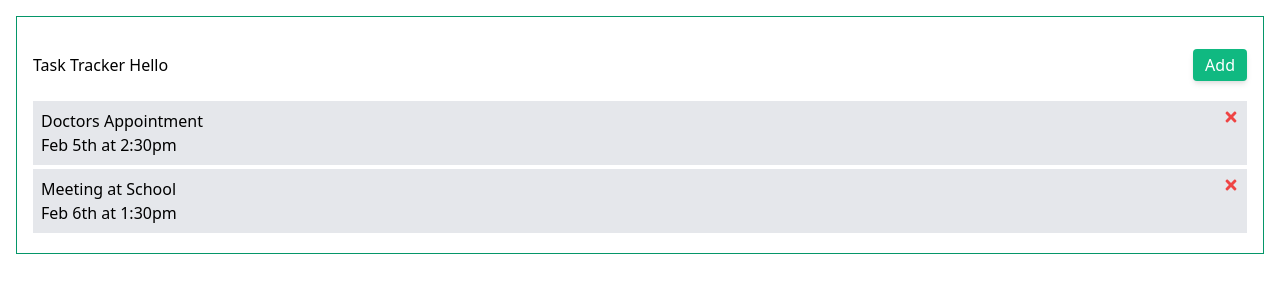
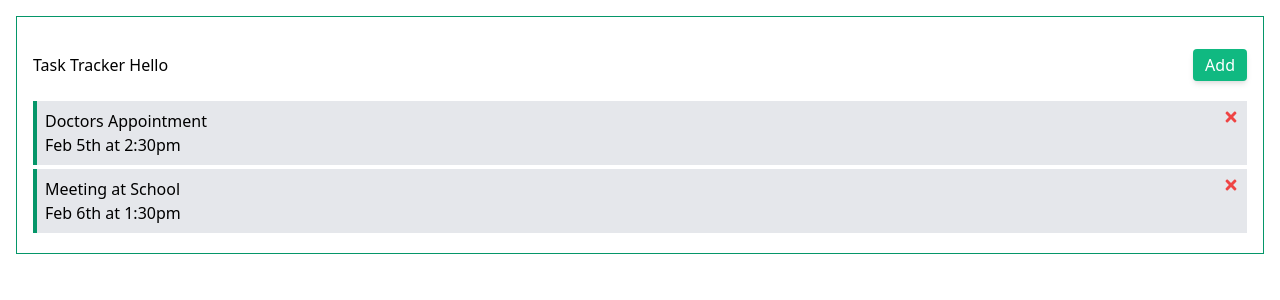
Before and after one commit to osvaldoM/react-task-tracker, a React (Create React App) app: page / in a window 1280 px wide. Shown: the top 300 px of the page. Built offline with nearby package versions, Linux system fonts and the light colour scheme.

Commit message:
Set reminder

```diff
--- a/src/App.js
+++ b/src/App.js
@@ -25,11 +25,15 @@ function App() {
         setTasks( tasks.filter(task => task.id !== id))
     }
 
+    const toggleReminder = (id) => {
+        setTasks(tasks.map( task =>  task.id === id ? {...task, reminder: !task.reminder} : task))
+    }
+
   return (
       <div className='p-4 border border-green-600 m-4'>
           <Header title='Hello' />
           {
-              tasks.length > 0 ? <Tasks tasks={tasks} onDelete={deleteTask}/> : 'Nothing to see here.'
+              tasks.length > 0 ? <Tasks tasks={tasks} onDelete={deleteTask} onToggle={toggleReminder} /> : 'Nothing to see here.'
           }
       </div>
   );
--- a/src/components/Task.js
+++ b/src/components/Task.js
@@ -1,9 +1,9 @@
 import {FaTimes} from "react-icons/fa";
 
-const Task = ({task, onDelete}) => {
+const Task = ({task, onDelete, onToggle}) => {
 
     return (
-        <div className='bg-gray-200 my-1 p-2'>
+        <div className={`bg-gray-200 my-1 p-2 ${task.reminder ? 'border-l-4 border-solid border-green-600' : ''}`} onDoubleClick={() => onToggle(task.id)}>
             <h3 className='flex justify-between items-start'>
                 {task.text}
                 <FaTimes className='text-red-500 cursor-pointer' onClick={() => onDelete(task.id)}/>
--- a/src/components/Tasks.js
+++ b/src/components/Tasks.js
@@ -1,10 +1,10 @@
 import Task from "./Task";
 
-const Tasks = ({tasks, onDelete}) => {
+const Tasks = ({tasks, onDelete, onToggle}) => {
     return (
         <div className='tasks'>
             {tasks.map( (task) => (
-                <Task key={task.id} task={task} onDelete={onDelete} />
+                <Task key={task.id} task={task} onDelete={onDelete} onToggle={onToggle} />
             ))}
         </div>
     )
```
